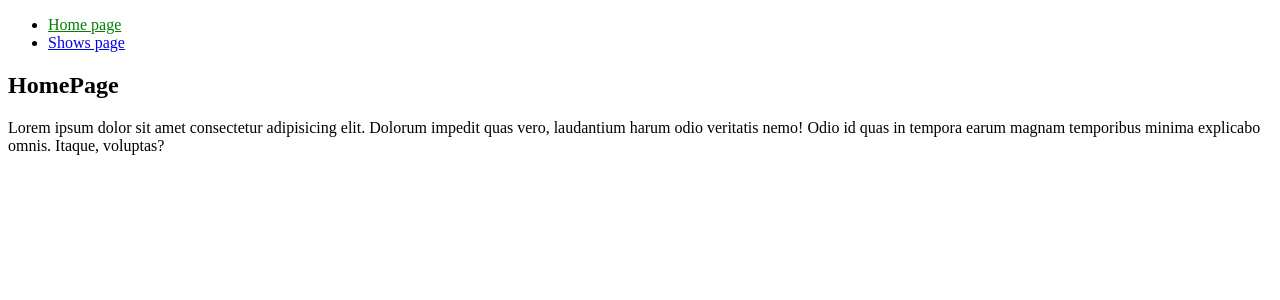
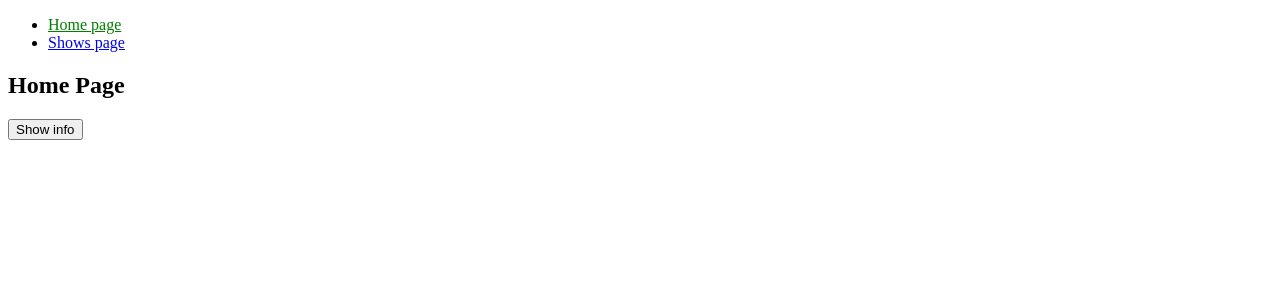
Before and after one commit to VitaliiKalinbet/react_js_20, a React (Create React App) app: page / in a window 1280 px wide. Shown: the top 300 px of the page. Built offline with nearby package versions, Linux system fonts and the light colour scheme.

Commit message:
10 code splitting

```diff
--- a/package.json
+++ b/package.json
@@ -11,6 +11,8 @@
     "query-string": "^6.10.0",
     "react": "^16.12.0",
     "react-dom": "^16.12.0",
+    "react-loadable": "^5.5.0",
+    "react-loader-spinner": "^3.1.5",
     "react-router-dom": "^5.1.2",
     "react-scripts": "3.3.0"
   },
--- a/src/components/App.js
+++ b/src/components/App.js
@@ -1,4 +1,4 @@
-import React from 'react';
+import React, { Suspense } from 'react';
 import { Switch, Route, Redirect } from 'react-router-dom';
 import routes from '../routes/routes';
 import Navigation from './Navigation/Navigation';
@@ -7,6 +7,7 @@ function App() {
   return (
     <div>
       <Navigation />
+      <Suspense fallback={<h1>Loading...</h1>}>
         <Switch>
           <Route
             path={routes.HOME_PAGE.path}
@@ -23,6 +24,7 @@ function App() {
           />
           <Redirect to={routes.HOME_PAGE.path} />
         </Switch>
+      </Suspense>
     </div>
   );
 }
--- /dev/null
+++ b/src/components/HomePageInfo/HomePageInfo.js
@@ -0,0 +1,21 @@
+import React from 'react';
+
+const HomePageInfo = () => {
+  return (
+    <p>
+      Lorem ipsum dolor sit amet consectetur adipisicing elit. Quasi repudiandae
+      ipsa sed eveniet dolores necessitatibus voluptatem voluptatum a
+      accusantium asperiores aliquam itaque, nemo pariatur rem corrupti esse
+      dolore. Dolore quod facere praesentium aut, quia totam accusantium
+      voluptates asperiores obcaecati voluptate cupiditate ea consequuntur
+      aliquid ad eum temporibus facilis provident expedita. Eligendi impedit
+      sunt, perferendis voluptates aut esse earum vel molestiae eos laborum,
+      dolor dolores adipisci officia consequuntur accusantium quis, reiciendis
+      et error nemo. Harum sapiente dignissimos facere quaerat eos nisi facilis,
+      explicabo maxime laboriosam quis eaque aperiam repellendus alias beatae
+      accusamus ab corporis quas mollitia minus voluptate vero quia nesciunt?
+    </p>
+  );
+};
+
+export default HomePageInfo;
--- /dev/null
+++ b/src/components/Loader/Loader.js
@@ -0,0 +1,13 @@
+import React from 'react';
+import Spinner from 'react-loader-spinner';
+import style from './Loader.module.css';
+
+const Loader = () => {
+  return (
+    <div className={style.overlay}>
+      <Spinner type="Puff" color="#00BFFF" height={100} width={100} />
+    </div>
+  );
+};
+
+export default Loader;
--- /dev/null
+++ b/src/components/Loader/Loader.module.css
@@ -0,0 +1,10 @@
+.overlay {
+  position: absolute;
+  z-index: 999;
+  width: 100vw;
+  height: 100vh;
+  display: flex;
+  justify-content: center;
+  align-items: center;
+  background-color: rgb(236, 229, 229);
+}
--- a/src/pages/HomePage/HomePage.js
+++ b/src/pages/HomePage/HomePage.js
@@ -1,16 +1,47 @@
-import React from 'react';
+import React, { Component, lazy, Suspense } from 'react';
+import Loader from '../../components/Loader/Loader';
 
-const HomePage = () => {
-  return (
-    <div>
-      <h2>HomePage</h2>
-      <p>
-        Lorem ipsum dolor sit amet consectetur adipisicing elit. Dolorum impedit
-        quas vero, laudantium harum odio veritatis nemo! Odio id quas in tempora
-        earum magnam temporibus minima explicabo omnis. Itaque, voluptas?
-      </p>
-    </div>
-  );
-};
+// Пример code splitting c библиотекой react-loadable
+// import Loadable from 'react-loadable';
+// const HomeInfo = Loadable({
+//   loader: () =>
+//     import(
+//       '../../components/HomePageInfo/HomePageInfo' /* webpackChunkName: "home-page-info" */
+//     ),
+//   loading: Loader,
+// });
+
+// Пример code splitting c lazy и Suspense
+const HomeInfo = lazy(() =>
+  import(
+    '../../components/HomePageInfo/HomePageInfo' /* webpackChunkName: "home-page-info" */
+  ),
+);
+
+class HomePage extends Component {
+  state = {
+    showInfo: false,
+  };
+
+  toggleInfo = () =>
+    this.setState(prevState => ({ showInfo: !prevState.showInfo }));
+
+  render() {
+    const { showInfo } = this.state;
+    return (
+      <>
+        <h2>Home Page</h2>
+        <button onClick={this.toggleInfo} type="button">
+          {showInfo ? 'Hide info' : 'Show info'}
+        </button>
+        {showInfo && (
+          <Suspense fallback={<Loader />}>
+            <HomeInfo />
+          </Suspense>
+        )}
+      </>
+    );
+  }
+}
 
 export default HomePage;
--- a/src/routes/routes.js
+++ b/src/routes/routes.js
@@ -1,7 +1,42 @@
 /* eslint-disable import/no-cycle */
-import HomePage from '../pages/HomePage/HomePage';
-import ShowsPage from '../pages/ShowsPage/ShowsPage';
-import ShowDetailsPage from '../pages/ShowDetailsPage/ShowDetailsPage';
+// import HomePage from '../pages/HomePage/HomePage';
+// import ShowsPage from '../pages/ShowsPage/ShowsPage';
+// import ShowDetailsPage from '../pages/ShowDetailsPage/ShowDetailsPage';
+
+// Code splitting с использованием библиотеки react-loadable
+// import Loadable from 'react-loadable';
+// import Loader from '../components/Loader/Loader';
+// const HomePage = Loadable({
+//   loader: () =>
+//     import('../pages/HomePage/HomePage' /* webpackChunkName: "home-page" */),
+//   loading: Loader,
+// });
+// const ShowsPage = Loadable({
+//   loader: () =>
+//     import('../pages/ShowsPage/ShowsPage' /* webpackChunkName: "shows-page" */),
+//   loading: Loader,
+// });
+// const ShowDetailsPage = Loadable({
+//   loader: () =>
+//     import(
+//       '../pages/ShowDetailsPage/ShowDetailsPage' /* webpackChunkName: "show-details-page" */
+//     ),
+//   loading: Loader,
+// });
+
+import { lazy } from 'react';
+
+const HomePage = lazy(() =>
+  import('../pages/HomePage/HomePage' /* webpackChunkName: "home-page" */),
+);
+const ShowsPage = lazy(() =>
+  import('../pages/ShowsPage/ShowsPage' /* webpackChunkName: "shows-page" */),
+);
+const ShowDetailsPage = lazy(() =>
+  import(
+    '../pages/ShowDetailsPage/ShowDetailsPage' /* webpackChunkName: "show-details-page" */
+  ),
+);
 
 export default {
   HOME_PAGE: {
```
Also changed, not shown: 1 other file (tests, documents, lock files or other folders). Lines whose indentation alone changed are shown as unchanged.
